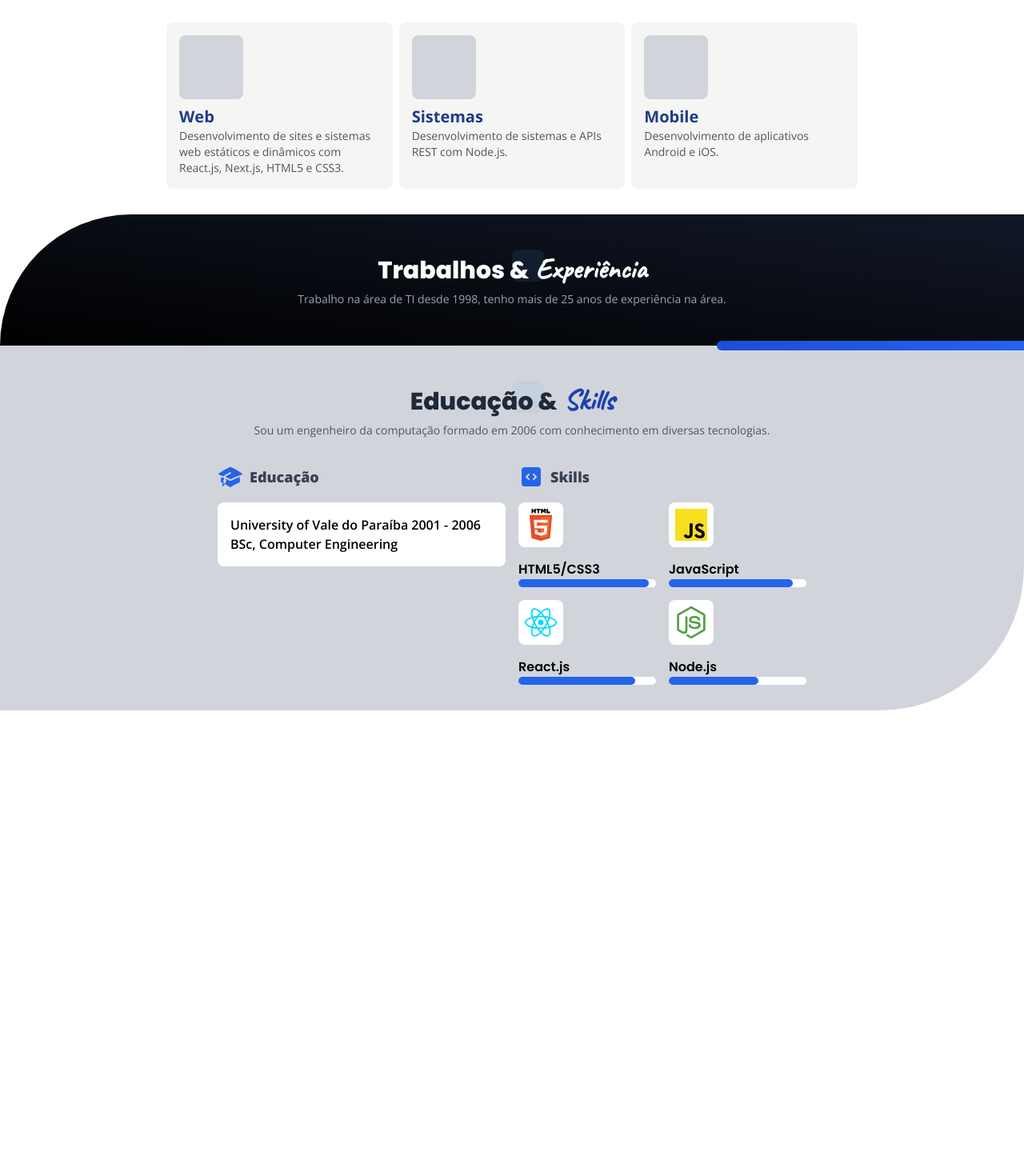
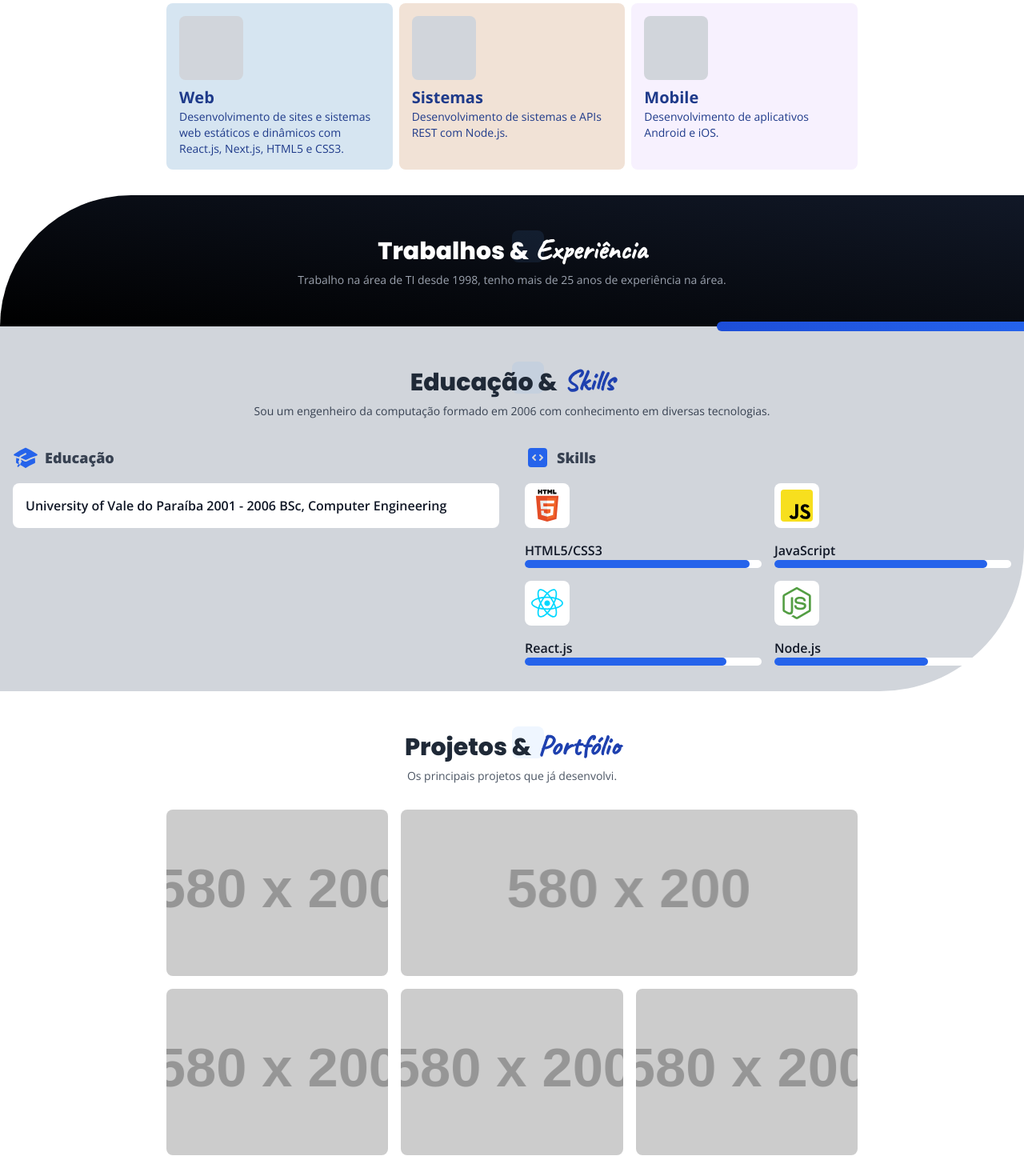
Before and after one commit to DevSamurai/react-portfolio, a React (Vite) app: page / in a window 1280 px wide. Shown: the part 1020-2490 px from the top of the page at 80% size. Before the commit the page ends 1908 px from the top, so only its background shows below. Built offline with nearby package versions, Linux system fonts and the light colour scheme.

Commit message:
added portfolio

```diff
--- a/src/App.tsx
+++ b/src/App.tsx
@@ -1,6 +1,7 @@
 import About from "./components/sections/About"
 import Experiences from "./components/sections/Experiences"
 import Hero from "./components/sections/Hero"
+import Portfolio from "./components/sections/Portfolio"
 import Services from "./components/sections/Services"
 import Skills from "./components/sections/Skills"
 
@@ -12,6 +13,7 @@ function App() {
       <Services />
       <Experiences />
       <Skills />
+      <Portfolio />
     </main>
   )
 }
--- a/src/components/sections/About.tsx
+++ b/src/components/sections/About.tsx
@@ -25,6 +25,7 @@ export default function About() {
             </p>
 
             <table className="mt-4 w-full text-sm">
+              <tbody>
                 <tr>
                   <td className="font-headline font-bold uppercase text-blue-900">
                     Idade:
@@ -82,6 +83,7 @@ export default function About() {
                     </span>
                   </td>
                 </tr>
+              </tbody>
             </table>
           </div>
           <div className="absolute -left-2 -top-4 h-24 w-20 rounded-lg bg-gray-600 md:-left-12 md:-top-12 md:h-72 md:w-56">
--- a/src/components/sections/Experiences.tsx
+++ b/src/components/sections/Experiences.tsx
@@ -2,7 +2,7 @@ export default function Experiences() {
   return (
     <>
       <section className="rounded-tl-[80px] bg-gradient-to-tr from-black to-gray-900 text-white md:rounded-tl-[180px]">
-        <div className="container mx-auto max-w-3xl p-4 py-8">
+        <div className="container mx-auto max-w-7xl p-4 py-8">
           <div className="relative p-4 text-center">
             <h2 className="relative z-50 mb-2 font-bold text-white">
               <span className="mr-2 font-headline text-3xl">Trabalhos &</span>
--- a/src/components/sections/Hero.tsx
+++ b/src/components/sections/Hero.tsx
@@ -4,7 +4,7 @@ export default function Hero() {
   return (
     <>
       <section className="rounded-br-[80px] bg-gradient-to-tr from-black to-gray-900 text-white md:rounded-br-[180px]">
-        <div className="container mx-auto flex max-w-4xl flex-col-reverse p-4 py-12 md:flex-row">
+        <div className="max-w-7xlxl container mx-auto flex flex-col-reverse p-4 py-12 md:flex-row">
           <div className="basis-1/2">
             <h1 className="mb-6 text-center md:text-left">
               <span className="block font-handwriting text-3xl">
@@ -32,7 +32,7 @@ export default function Hero() {
             <div className="flex items-center justify-center gap-2 md:justify-start">
               <a
                 href="#"
-                className="underline-thickness-2 font-bold text-white underline  decoration-2 underline-offset-4 hover:decoration-blue-700"
+                className="underline-thickness-2 font-bold text-white underline decoration-2 underline-offset-4 transition hover:decoration-blue-700"
               >
                 Fale comigo
               </a>
--- /dev/null
+++ b/src/components/sections/Portfolio.tsx
@@ -0,0 +1,74 @@
+import { HiArrowTopRightOnSquare } from "react-icons/hi2"
+
+export default function Portfolio() {
+  const projects = [
+    {
+      title: "Projeto 1",
+      description: "Descrição do projeto 1",
+      image: "https://via.placeholder.com/580x200",
+      colSpan: "col-span-1",
+    },
+    {
+      title: "Projeto 2",
+      description: "Descrição do projeto 2",
+      image: "https://via.placeholder.com/580x200",
+      colSpan: "col-span-2",
+    },
+    {
+      title: "Projeto 3",
+      description: "Descrição do projeto 3",
+      image: "https://via.placeholder.com/580x200",
+      colSpan: "col-span-1",
+    },
+    {
+      title: "Projeto 4",
+      description: "Descrição do projeto 4",
+      image: "https://via.placeholder.com/580x200",
+      colSpan: "col-span-1",
+    },
+    {
+      title: "Projeto 5",
+      description: "Descrição do projeto 5",
+      image: "https://via.placeholder.com/580x200",
+      colSpan: "col-span-1",
+    },
+  ]
+
+  return (
+    <section className="container mx-auto max-w-4xl p-4 py-8">
+      <div className="relative mb-4 p-4 text-center">
+        <h2 className="relative z-50 mb-2 font-bold">
+          <span className="mr-2 font-headline text-3xl text-gray-800">
+            Projetos &
+          </span>
+          <span className="font-handwriting text-4xl text-blue-800">
+            Portfólio
+          </span>
+        </h2>
+        <p className="relative text-sm text-gray-600">
+          Os principais projetos que já desenvolvi.
+        </p>
+        <div className="absolute left-1/2 top-3 z-0 h-10 w-10 rounded-lg bg-blue-400/10" />
+      </div>
+      <div className="grid grid-cols-1 gap-4 md:grid-cols-3">
+        {projects.map((project, index) => (
+          <div
+            key={index}
+            className={`group relative h-52 cursor-default rounded-lg ${project.colSpan} bg-cover bg-center`}
+            style={{ backgroundImage: `url('${project.image}')` }}
+          >
+            <div className="absolute inset-0 flex h-full w-full flex-col items-center justify-center rounded-lg bg-blue-600 text-white opacity-0 transition-opacity group-hover:opacity-100">
+              <h4 className="font-headline text-lg font-semibold">
+                {project.title}
+              </h4>
+              <p className=" mb-4 text-sm">{project.description}</p>
+              <a href="#" className="">
+                <HiArrowTopRightOnSquare className="h-6 w-6" />
+              </a>
+            </div>
+          </div>
+        ))}
+      </div>
+    </section>
+  )
+}
--- a/src/components/sections/Services.tsx
+++ b/src/components/sections/Services.tsx
@@ -2,6 +2,7 @@ interface Service {
   title: string
   description: string
   backgroundColor: string
+  textColor: string
 }
 
 export default function Services() {
@@ -10,17 +11,20 @@ export default function Services() {
       title: "Web",
       description:
         "Desenvolvimento de sites e sistemas web estáticos e dinâmicos com React.js, Next.js, HTML5 e CSS3.",
-      backgroundColor: "bg-stone-100",
+      backgroundColor: "bg-[#d6e5f1]",
+      textColor: "text-blue-900",
     },
     {
       title: "Sistemas",
       description: "Desenvolvimento de sistemas e APIs REST com Node.js.",
-      backgroundColor: "bg-stone-100",
+      backgroundColor: "bg-[#f1e2d6]",
+      textColor: "text-blue-900",
     },
     {
       title: "Mobile",
       description: "Desenvolvimento de aplicativos Android e iOS.",
-      backgroundColor: "bg-stone-100",
+      backgroundColor: "bg-[#f7f1fe]",
+      textColor: "text-blue-900",
     },
   ]
 
@@ -41,14 +45,14 @@ export default function Services() {
       </div>
 
       <div className="mt-6 flex flex-col gap-2 md:flex-row">
-        {services.map((service) => (
+        {services.map((service, index) => (
           <div
-            className={`basis-1/3 rounded-lg p-4 ${service.backgroundColor}`}
-            key={service.title}
+            className={`basis-1/3 rounded-lg p-4 ${service.backgroundColor} ${service.textColor}`}
+            key={`service-${index}`}
           >
             <div className="mb-2 flex h-20 w-20 items-center justify-center rounded-lg bg-gray-300" />
-            <h3 className="text-xl font-bold text-blue-900">{service.title}</h3>
-            <p className="text-sm text-gray-600">{service.description}</p>
+            <h3 className="text-xl font-bold">{service.title}</h3>
+            <p className="text-sm">{service.description}</p>
           </div>
         ))}
       </div>
--- a/src/components/sections/Skills.tsx
+++ b/src/components/sections/Skills.tsx
@@ -1,32 +1,38 @@
 import { HiAcademicCap, HiCodeBracketSquare } from "react-icons/hi2"
 
 export default function Skills() {
+  const educations = [
+    {
+      name: "University of Vale do Paraíba 2001 - 2006 BSc, Computer Engineering",
+    },
+  ]
+
   const skills = [
     {
       name: "HTML5/CSS3",
-      icon: "/public/images/html.svg",
+      icon: "/images/html.svg",
       level: 95,
     },
     {
       name: "JavaScript",
-      icon: "/public/images/javascript.svg",
+      icon: "/images/javascript.svg",
       level: 90,
     },
     {
       name: "React.js",
-      icon: "/public/images/react.svg",
+      icon: "/images/react.svg",
       level: 85,
     },
     {
       name: "Node.js",
-      icon: "/public/images/nodejs.svg",
+      icon: "/images/nodejs.svg",
       level: 65,
     },
   ]
 
   return (
     <section className="rounded-br-[80px] bg-gray-300 md:rounded-br-[180px]">
-      <div className="container mx-auto max-w-3xl p-4 py-8">
+      <div className="container mx-auto max-w-7xl p-4 py-8">
         <div className="relative mb-4 p-4 text-center">
           <h2 className="relative z-50 mb-2 font-bold">
             <span className="mr-2 font-headline text-3xl text-gray-800">
@@ -36,24 +42,28 @@ export default function Skills() {
               Skills
             </span>
           </h2>
-          <p className="relative text-sm text-gray-600">
+          <p className="relative text-sm text-gray-700">
             Sou um engenheiro da computação formado em 2006 com conhecimento em
             diversas tecnologias.
           </p>
           <div className="absolute left-1/2 top-3 z-0 h-10 w-10 rounded-lg bg-blue-400/10" />
         </div>
 
-        <div className="flex flex-col gap-4 md:flex-row">
+        <div className="flex flex-col gap-8 md:flex-row">
           <div className="basis-1/2">
             <h3 className="mb-4 flex items-center gap-2 text-lg font-extrabold text-gray-700">
               <HiAcademicCap className="h-8 w-8 text-blue-600" />
               Educação
             </h3>
 
-            <div className="rounded-lg bg-white p-4 font-semibold">
-              University of Vale do Paraíba 2001 - 2006 BSc, Computer
-              Engineering
-            </div>
+            {educations.map((education, index) => (
+              <div
+                key={`education-${index}`}
+                className="rounded-lg bg-white p-4 font-semibold text-gray-900"
+              >
+                {education.name}
+              </div>
+            ))}
           </div>
           <div className="basis-1/2">
             <h3 className="mb-4 flex items-center gap-2 text-lg font-extrabold text-gray-700">
@@ -62,16 +72,16 @@ export default function Skills() {
             </h3>
 
             <div className="grid grid-cols-1 gap-4 font-semibold md:grid-cols-2">
-              {skills.map((skill) => (
-                <div key={skill.name}>
+              {skills.map((skill, index) => (
+                <div key={`skill-${index}`}>
                   <div className="mb-4 flex h-14 w-14 items-center justify-center rounded-lg bg-white p-2">
                     <img
                       src={skill.icon}
                       alt={skill.name}
-                      className="h-10 w-10"
+                      className="h-10 w-10 rounded"
                     />
                   </div>
-                  <h4 className="font-headline">{skill.name}</h4>
+                  <h4 className="font-headlin text-gray-900">{skill.name}</h4>
                   <div className="h-2.5 w-full rounded-full bg-white">
                     <div
                       className="h-2.5 rounded-full bg-blue-600"
--- a/src/index.css
+++ b/src/index.css
@@ -4,7 +4,7 @@
 
 @layer components {
   .button {
-    @apply cursor-pointer rounded-md bg-white/10 px-4 py-2 hover:bg-white/20;
+    @apply cursor-pointer rounded-md bg-white/10 px-4 py-2 transition hover:bg-white/20;
   }
 }
 
```
Lines whose indentation alone changed are shown as unchanged.
